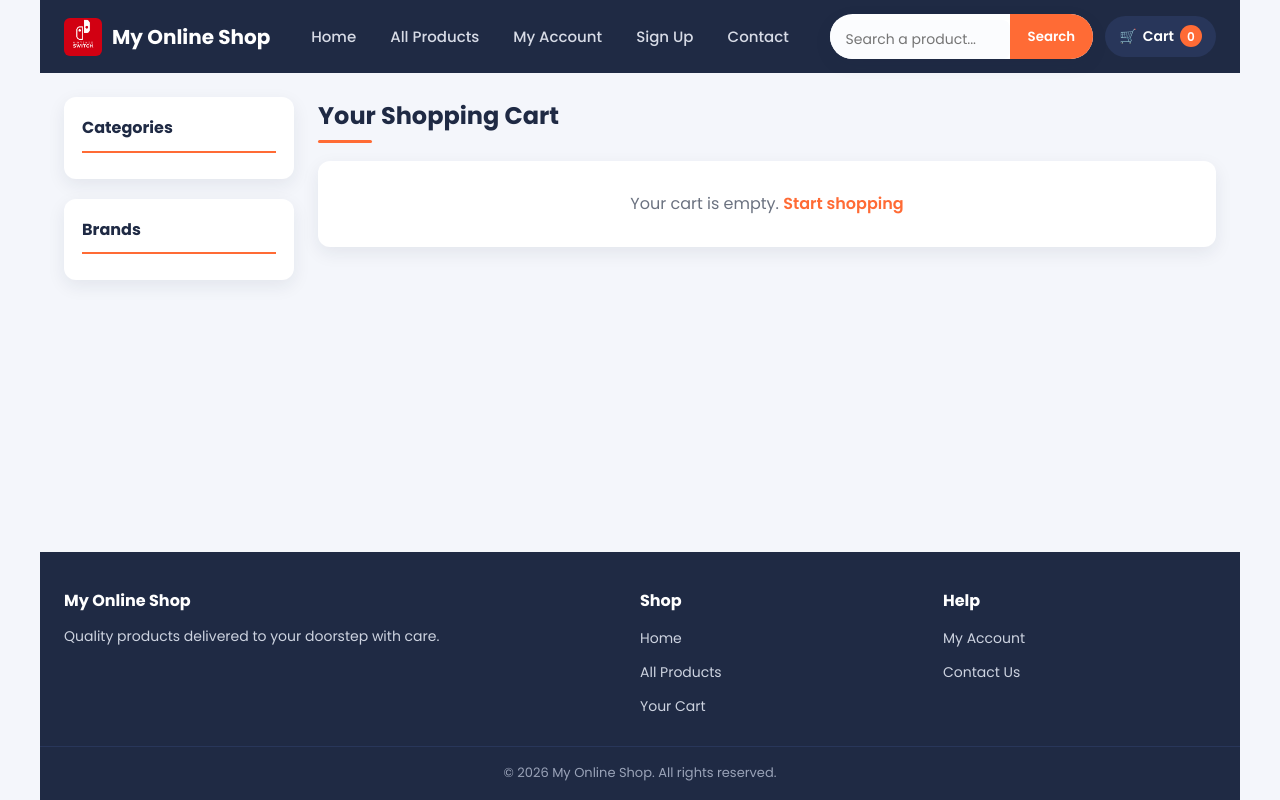
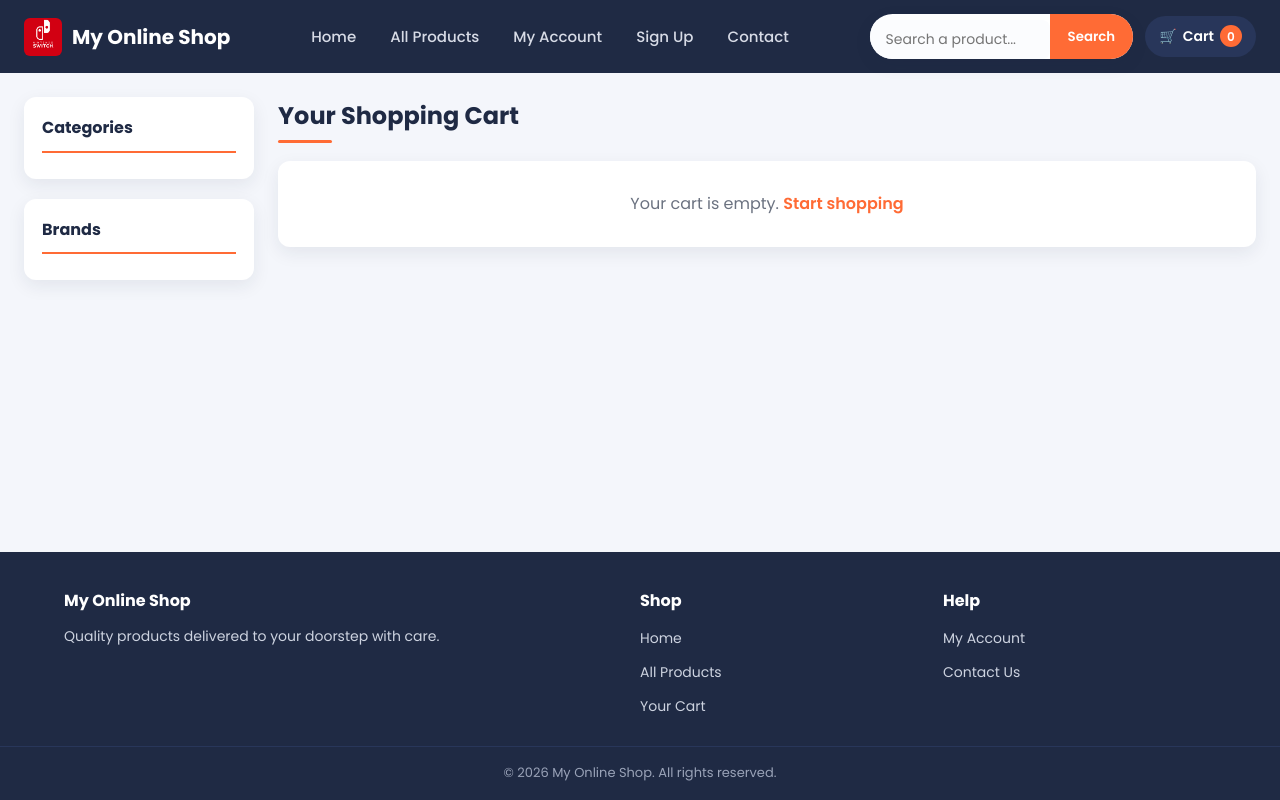
Before and after one commit to ken-404-io/mit542, a PHP site: page /cart.php in a window 1280 px wide. Run offline with PHP 8.4, Linux system fonts and the light colour scheme; data that the repository does not hold is empty.

Commit message:
Make site layout full-width (remove side gaps)
Drop the centered 1200px max-width on .main_wrapper so the top bar,
content and footer span the full viewport edge-to-edge.

```diff
--- a/styles/style.css
+++ b/styles/style.css
@@ -37,8 +37,7 @@ img { display: block; max-width: 100%; }
 
 /* ---------- Layout wrapper ---------- */
 .main_wrapper {
-    max-width: 1200px;
-    margin: 0 auto;
+    width: 100%;
     background: var(--bg);
     min-height: 100vh;
     display: flex;
```
